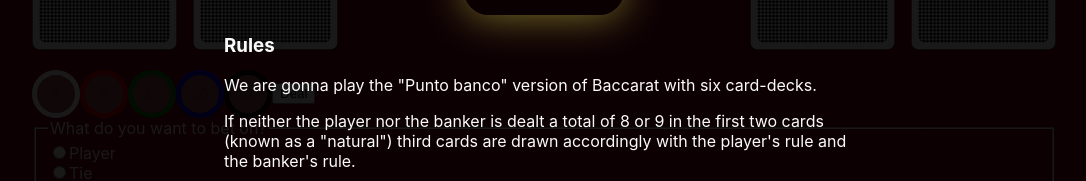
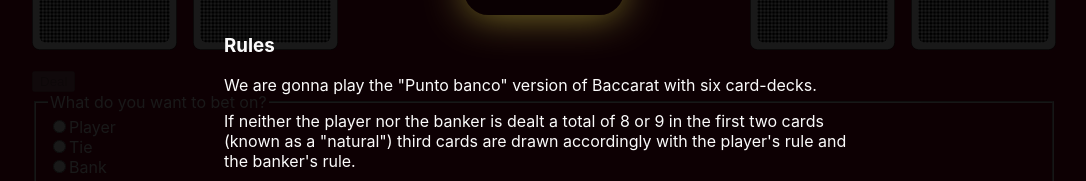
Before and after one commit to Ewelina92/Baccarat, a React (Create React App) app: page / in a window 1280 px wide. Shown: the part 440-621 px from the top of the page, without its empty margins (96-1182 px from the left). Built offline with nearby package versions, Linux system fonts and the light colour scheme.

Commit message:
disable deal-button until bet is placed and hide betting-chip that isn't available

```diff
--- a/src/components/betting-chips/BettingChip.tsx
+++ b/src/components/betting-chips/BettingChip.tsx
@@ -42,7 +42,7 @@ export const BettingChip = observer(({ value, betOn }: BettingChipProps) => {
       type="button"
       value={value}
       onClick={addToBet}
-      disabled={value > player.playerMoney}
+      hidden={value > player.playerMoney}
     >
       {value}
     </button>
--- a/src/components/betting-chips/BettingControls.tsx
+++ b/src/components/betting-chips/BettingControls.tsx
@@ -30,7 +30,9 @@ export const BettingControls = observer(() => {
       <button
         type="button"
         onClick={handleDeal}
-        disabled={game.gameStage !== GameStage.InitialBet}
+        disabled={
+          game.gameStage !== GameStage.InitialBet || game.totalBet === 0
+        }
       >
         Deal
       </button>
```
